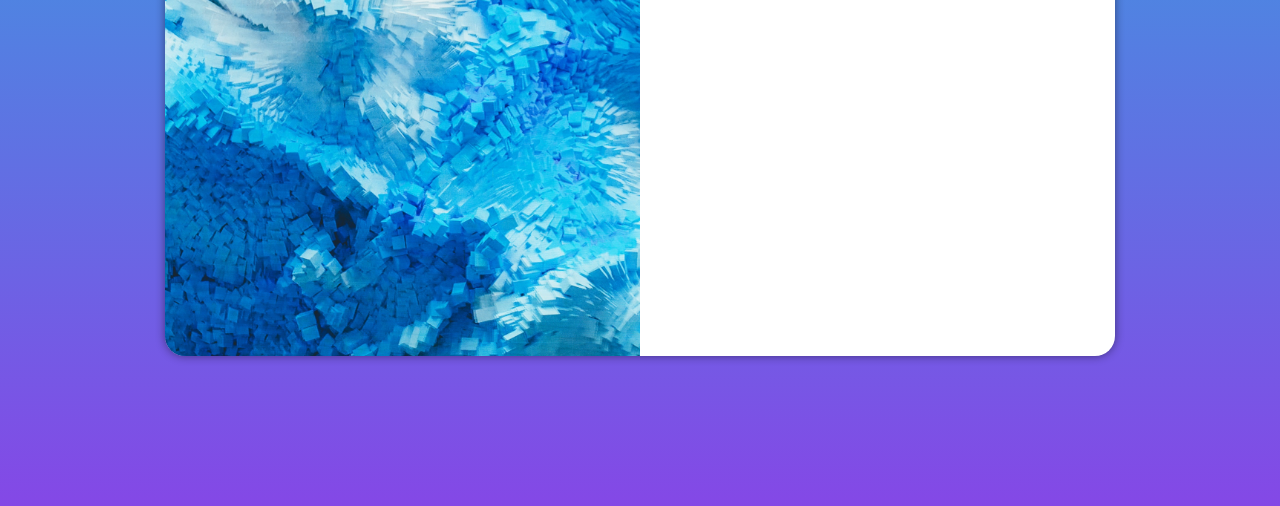
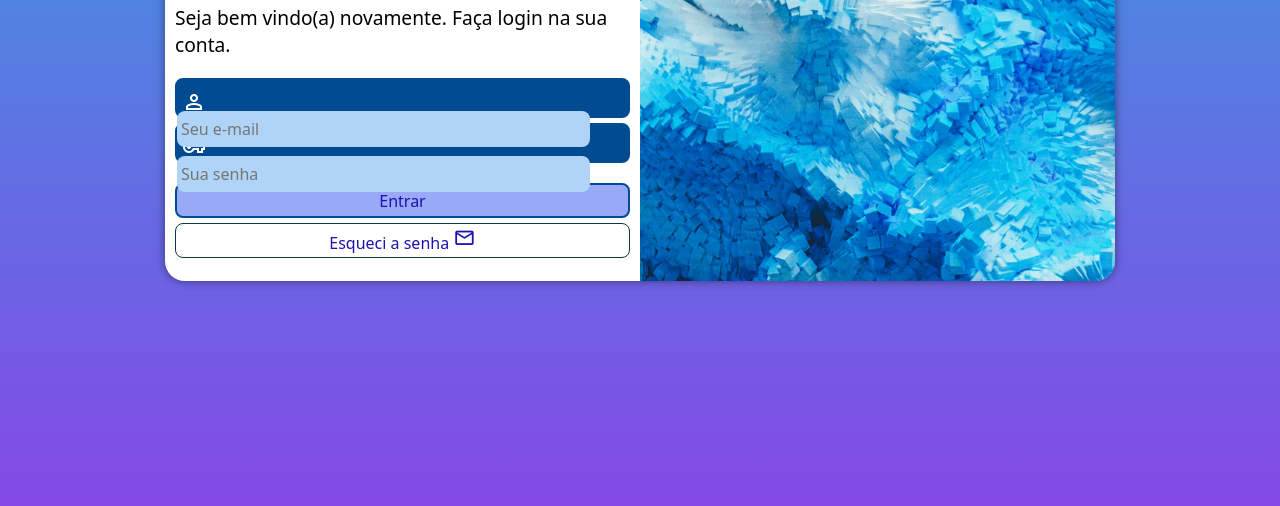
Before and after one commit to rafaelemidiolopes/projeto-login, a plain HTML site: page index.html in a window 1280 px wide. Shown: the part 294-800 px from the top of the page. Drawn offline with nearby package versions, Linux system fonts and the light colour scheme.

Commit message:
projeto login concluído

```diff
--- a/estilo/mediaquery.css
+++ b/estilo/mediaquery.css
@@ -1,7 +1,11 @@
 @charset "UTF-8";
 
 @media screen and (min-width: 768px) and (max-width: 992px)
-{
+{ /*configurações tablet*/
+    section#login {
+        width: 80vw;
+        height: 300px;
+    }
 #login {
     width: 80vw;
 }
@@ -21,22 +25,39 @@ body {
 
 
 }
-@media screen and (min-width:992px) {
+@media screen and (min-width:992px) { /*configurações desktop*/
+    form > input[type=submit] {
+        margin-top: 20px ;
+    }
+    #formulario > h1 {
+        font-size: 2em;
+    }
+    #login {
+        width: 950px;
+        height: 350px;
+    }
+
+
      #login {
         width: 950px;
      }
 
     #login > #imagem {
-        float: left;
+        float: right;
         width: 50%;
         height: 100%;
 
     }
     #login > #formulario {
-        float: right;
+        float: left;
         width: 50%;
 }
 body {
     background-image: linear-gradient(to top, #8448e6, #32a5df);
+
 }
+#formulario > p {
+    font-size: 1.2em;
+ }
+
 }
--- a/estilo/style.css
+++ b/estilo/style.css
@@ -34,10 +34,103 @@ main {
     background-size: cover;
     background-position: center center;
     display: block;
-    transition: width .5s, height .5s;
+    transition: width .7s, height .7s;
     transition-timing-function: ease;
 }
 #login> #formulario {
     padding: 10px;
     display: block;
 }
+ #formulario > h1 {
+    text-align: center;
+    margin-bottom: 10px;
+ }
+ #formulario > p {
+    font-size: 1em;
+    margin: 20px 0px;
+ }
+
+ form > input[type=submit] {
+    display: block;
+    font-size: 1em;
+    width: 100%;
+    height: 35px;
+    background-color: #97a9f7;
+    margin-top: 10px;
+    color: black;
+    border: 2px solid #004b91;
+    border-radius: 8px;
+    color: #1c12af;
+ margin-top: 0px;
+ }
+ div.campo > label {
+    display: none;
+ }
+
+ form > div.campo {
+    background-color: #004b91;
+    display: block;
+    width: 100%;
+    height: 40px;
+    border-radius: 8px;
+    margin: 5px 0px;
+    border: 2px solid #004b91;
+ }
+ form > input[type=submit]:hover {
+background-color: #206d86;
+cursor: pointer;
+color: #1c12af;
+transition-duration: .4s;
+transform: scale(95%);
+ }
+ .campo > input:focus-within {
+    background-color: white;
+
+ }
+
+
+
+ form > a.botao {
+    display: block;
+    text-align: center;
+    font-size: 1em;
+    width: 100%;
+    height: 35px;
+    background-color: #ffffff;
+    border-radius: 8px;
+    margin-top: 5px;
+    text-decoration: none;
+    border: 1px solid #0B3948;
+    color: #1c12af;
+    padding-top: 3px;
+
+ }
+ form > a.botao:hover {
+    background-color: #206d86;
+cursor: pointer;
+color: #1c12af;
+transition-duration: .4s;
+transform: scale(95%);
+ }
+ form > a.botao > i {
+    font-size: 1.4em;
+
+ }
+
+ div.campo > i {
+    color: white;
+    /*background-color: black;*/
+    font-size: 2em;
+    width: 40px;
+    padding: 5px;
+ }
+div.campo > input {
+    background-color: #b0d4f7;
+    font-size: 1em;
+    width: calc(100% - 38px);
+    height: 100%;
+    border: 0px;
+    border-radius: 8px;
+    padding: 4px;
+    transform: translateY(-12px);
+}
--- a/index.html
+++ b/index.html
@@ -5,20 +5,36 @@
     <meta http-equiv="X-UA-Compatible" content="IE=edge">
     <meta name="viewport" content="width=device-width, initial-scale=1.0">
     <title>Document</title>
+    <link href="https://fonts.googleapis.com/css2?family=Material+Symbols+Outlined" rel="stylesheet" />
     <link rel="stylesheet" href="estilo/style.css">
     <link rel="stylesheet" href="estilo/mediaquery.css">
 </head>
-<body>
-    <main>
+<body><main>
     <section id="login">
         <div id="imagem">
 
         </div>
         <div id="formulario">
             <h1>Login</h1>
-                        Seja bem vindo(a) novamente. Faça login na sua conta.
-                        <form action="login.php" method="post">
+            <p>Seja bem vindo(a) novamente. Faça login na sua conta.</p>
+            <form action="login.php" method="post" autocomplete="on">
+                <div class="campo">
+                    <i><span class="material-symbols-outlined">person</span></i>
+                    <input type="email" name="login" id="ilogin" placeholder="Seu e-mail" required maxlength="30">
+                    <label for="ilogin" autocapitalize="email">Login</label>
+                </div>
+                <div class="campo">
+                    <i><span class="material-symbols-outlined">vpn_key</span></i>
+                    <input type="password" name="senha" id="isenha" placeholder="Sua senha" autocomplete="current-password"
+                        required minlength="8" maxlength="20">
+                    <label for="isenha">Senha</label>
 
+                </div>
+                <input type="submit" value="Entrar">
+
+                <a href="esqueci.html" class="botao">
+                    Esqueci a senha <i class="material-symbols-outlined">mail</i>
+                </a>
 
             </form>
         </div>
```
Lines whose indentation alone changed are shown as unchanged.
